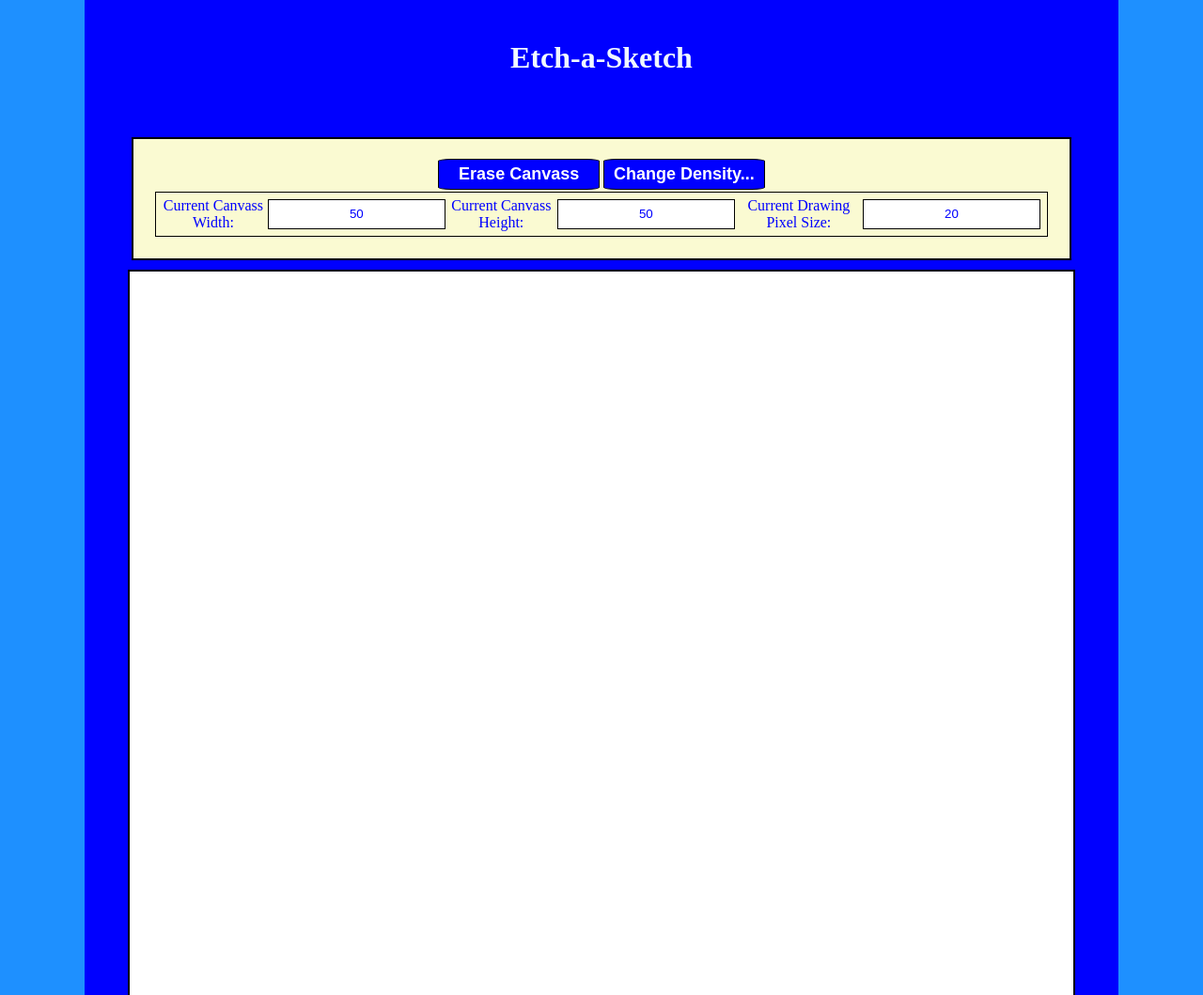
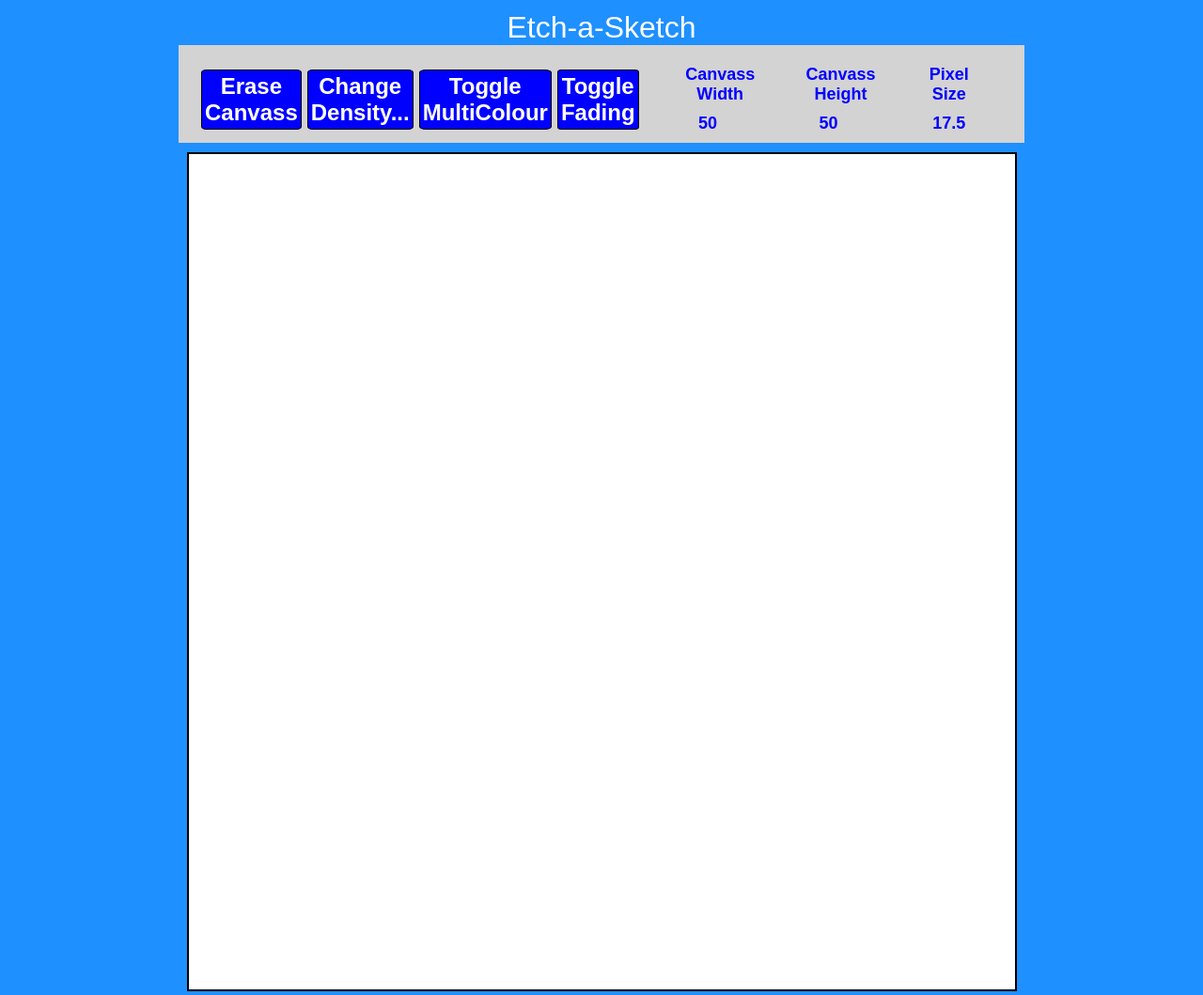
Before and after one commit to a0781082/etch-a-sketch, a plain HTML site: page index.html in a window 1280 px wide. Shown: the top 1059 px of the page at 94% size. Drawn offline with nearby package versions, Linux system fonts and the light colour scheme.

Commit message:
adjusted screen size for better fit
added buttons to toggle multi-color and fading

tidied up the UI layout

```diff
--- a/index.html
+++ b/index.html
@@ -13,23 +13,39 @@
   </head>
 
   <body class="container">
-    <header class="boxes">
-      <h1>Etch-a-Sketch</h1>
+
+    <header class="headerBox">
+      <a>Etch-a-Sketch</a>
     </header>
-    <div class="boxes">
-      <div class="boxes buttons">
-        <button class="button" id="erase">Erase Canvass</button>
-        <button class="button" id="resize">Change Density...</button>
-        <div class="resolutionBox">
-          <label for="canvassWidth">Current Canvass Width:</label>
-          <input class="resolutionBox" type="text" id="canvassWidth" value="50" readonly>
-          <label for="canvassHeight">Current Canvass Height:</label>
-          <input class="resolutionBox" type="text" id="canvassHeight" value="50" readonly>
-          <label for="pixelSize">Current Drawing Pixel Size:</label>
-          <input class="resolutionBox" type="text" id="pixelSize" value="20" readonly>
+
+    <div class="controlBox">
+
+      <div class="controlBox buttonBox">
+        <button class="controlBox button" id="erase">Erase Canvass</button>
+        <button class="controlBox button" id="resize">Change Density...</button>
+        <button class="controlBox button" id="multiColor">Toggle MultiColour</button>
+        <button class="controlBox button" id="fading">Toggle Fading</button>
+      </div>
+
+      <div class="controlBox infoBox">
+        <div>
+          <label class="controlBox infoBox" for="canvassWidth">Canvass Width</label>
+          <input class="controlBox infoBox" type="text" id="canvassWidth" value="50" style="border: 0;" readonly>
         </div>
+        <div>
+          <label class="controlBox infoBox" for="canvassHeight">Canvass Height</label>
+          <input class="controlBox infoBox" type="text" id="canvassHeight" value="50" style="border: 0" readonly>
+        </div>
+        <div>
+          <label class="controlBox infoBox" for="pixelSize">Pixel Size</label>
+          <input class="controlBox infoBox" type="text" id="pixelSize" value="20"  style="border: 0" readonly>
+        </div>
+
       </div>
-      <div class="canvass" id="canvass"></div>
+
     </div>
+
+    <div class="canvass" id="canvass"></div>
+
   </body>
 </html>
--- a/script.js
+++ b/script.js
@@ -9,9 +9,13 @@ var newPixel;
 var modulo;
 var eraseButton;
 var changeButton;
-var maxScreenResolution = 1000;
+var multiColorButton;
+var fadingButton;
+var maxScreenResolution = 875;
 let opacityPercentage = 10;
 let initialCanvassColor = null;
+let multiColor = false;
+let fading = false;
 
 window.onload = function () {
     //initialise the drawing canvass
@@ -19,6 +23,8 @@ window.onload = function () {
     //make the buttons the same size - just because ;-)
     eraseButton = document.getElementById("erase");
     changeButton = document.getElementById("resize");
+    multiColorButton = document.getElementById("multiColor");
+    fadingButton = document.getElementById("fading");
     let buttonRect = changeButton.getBoundingClientRect();
     let buttonWidth = buttonRect.width + "px";
     eraseButton.style.width = buttonWidth;
@@ -32,6 +38,22 @@ window.onload = function () {
     changeButton.addEventListener("click", function () {
         adjustResolution();
     });
+
+    multiColorButton.addEventListener("click", function () {
+        if (multiColor) {
+            multiColor = false;
+        } else {
+            multiColor = true;
+        }
+    });
+
+    fadingButton.addEventListener("click", function () {
+        if (fading) {
+            fading = false;
+        } else {
+            fading = true;
+        }
+    });
 }
 
 function createCanvass() {
@@ -39,7 +61,7 @@ function createCanvass() {
     //limit the maximum cells to 100x100 and the minimum to 5x5 and adjust the cell size accordingly
     // ==> calculate pixelSide to ensure the fit
     if (canvassWidth >= 5 && canvassWidth <=100) {
-        pixelSide = 1000 / canvassWidth
+        pixelSide = maxScreenResolution / canvassWidth
     }
 
 
@@ -70,7 +92,7 @@ function createCanvass() {
     canvassHeightElement.value = canvassHeight;
 
     let pixelSideElement = document.getElementById("pixelSize");
-    pixelSide = 1000 / canvassWidth
+    pixelSide = maxScreenResolution / canvassWidth
     pixelSideElement.value = pixelSide;
 }
 
@@ -112,19 +134,24 @@ function createDiv(id) {
 
 function mouseOver(div) {
     document.getElementById(div.id).classList.add("draw");
+
+    if (multiColor) {
         let red = Math.floor(Math.random() * 255);
         let green = Math.floor(Math.random() * 255);
         let blue = Math.floor(Math.random() * 255);
+        let rgbColorStr = "rgb(" + red + ", " + green + ", " + blue + ")";
+        document.getElementById(div.id).style.backgroundColor = rgbColorStr;
+    }
+
+    if (fading) {
         if (opacityPercentage < 100) {
             opacityPercentage = opacityPercentage + 10
         } else {
             opacityPercentage = 10
         }
-
-    let rgbColorStr = "rgb(" + red + ", " + green + ", " + blue + ")";
-    document.getElementById(div.id).style.backgroundColor = rgbColorStr;
         let opacityPercentageStr = opacityPercentage + "%";
         document.getElementById(div.id).style.opacity = opacityPercentageStr;
+    }
 }
 
 function clearCanvass() {
@@ -141,7 +168,7 @@ function adjustResolution() {
     let cachedCanvassWidth = canvassWidth;
     canvassWidth = prompt("Please enter the new resolution (the minimum is 5 and the maximum is 100): ");
     if (canvassWidth >= 5 && canvassWidth <=100) {
-        pixelSide = 1000 / canvassWidth;
+        pixelSide = maxScreenResolution / canvassWidth;
         canvassHeight = canvassWidth;
         //number is in a valid range so remove the existing canvass and create a new one...
         removeCanvass();
--- a/styles.css
+++ b/styles.css
@@ -4,11 +4,26 @@
 }
 
 .container {
+    display: block;
     width: 1100px;
     margin: auto;
     text-align: center;
+    align-content: center;
     background-color: dodgerblue;
-    color: aliceblue;
+    color: white;
+}
+
+.headerBox {
+    display: block;
+    margin: 0px;
+    width: auto ;
+    height: fit-content ;
+    align-content: center;
+    text-align: center;
+    font-family: fantasy;
+    font-size: 32px;
+    padding: 1%;
+    padding-bottom: 0%;
 }
 
 .canvass {
@@ -41,21 +56,39 @@
     display: none;
 }
 
-.boxes {
-    display:block;
-    width: auto ;
+.controlBox {
+    margin: auto;
+    display:flex;
+    width: 900px ;
     height: auto ;
     align-content: center;
     text-align: center;
-    padding: 2%;
-    background-color: blue;
+    font-family: fantasy;
+    font-size: 32px;
+    padding: 1%;
+    padding-bottom: 0%;
+    background-color: lightgray;
+    font-weight: bold;
 }
 
-.buttons {
+.buttonBox {
+    display: flex;
     margin: auto;
-    width: 1000px;
-    background-color: lightgoldenrodyellow;
-    border: 2px solid black;
+    width: 55%;
+    background-color: lightgray;
+    padding: 10px;
+}
+
+.infoBox {
+    display: inline-flexbox;
+    width: 45%;
+    padding: 5px;
+    margin: auto;
+    font-size: 18px;
+    text-align: center;
+    align-content: center;
+    font-weight: bold;
+    color: blue;
 }
 
 .button {
@@ -65,10 +98,11 @@
     background-color: blue;
     color: white;
     border: 1px solid black ;
-    border-radius: 8%;
-    padding: 5px 10px;
-    font-size: 18px;
+    border-radius: 5%;
+    padding: 3px 3px;
+    font-size: 24px;
     box-shadow: 3px;
+    margin: 3px;
 }
 
 .button:hover {
@@ -81,13 +115,3 @@
     color: blue;
     transform: translateY(4px);
 }
-
-.resolutionBox {
-    display: flex;
-    padding: 5px;
-    margin: 2px;
-    text-align: center;
-    align-content: center;
-    color: blue;
-    border: 1px solid black;
-}
```
Lines whose indentation alone changed are shown as unchanged.
